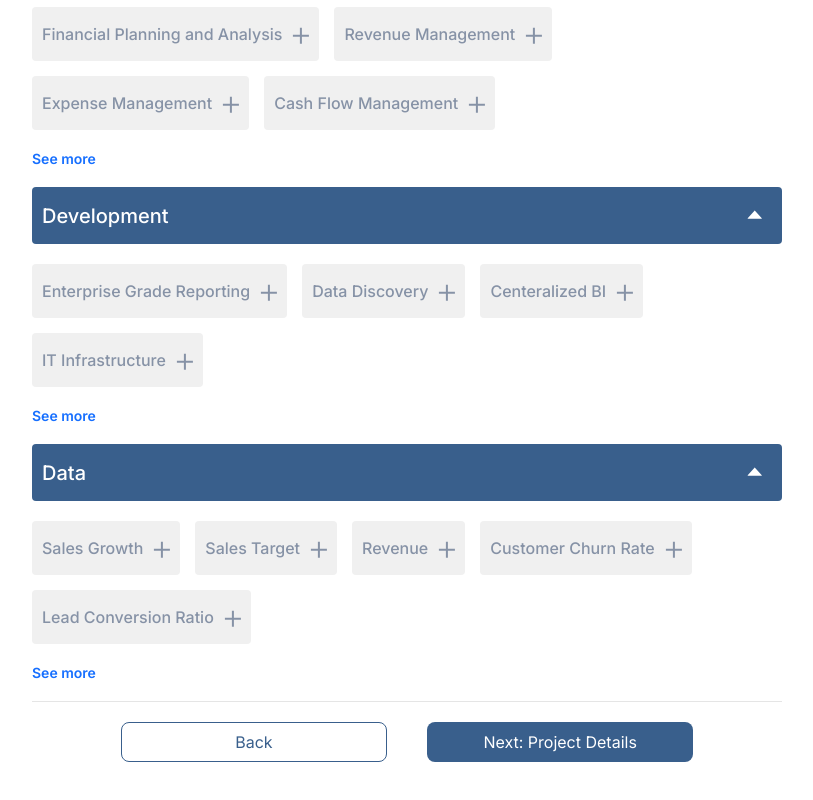
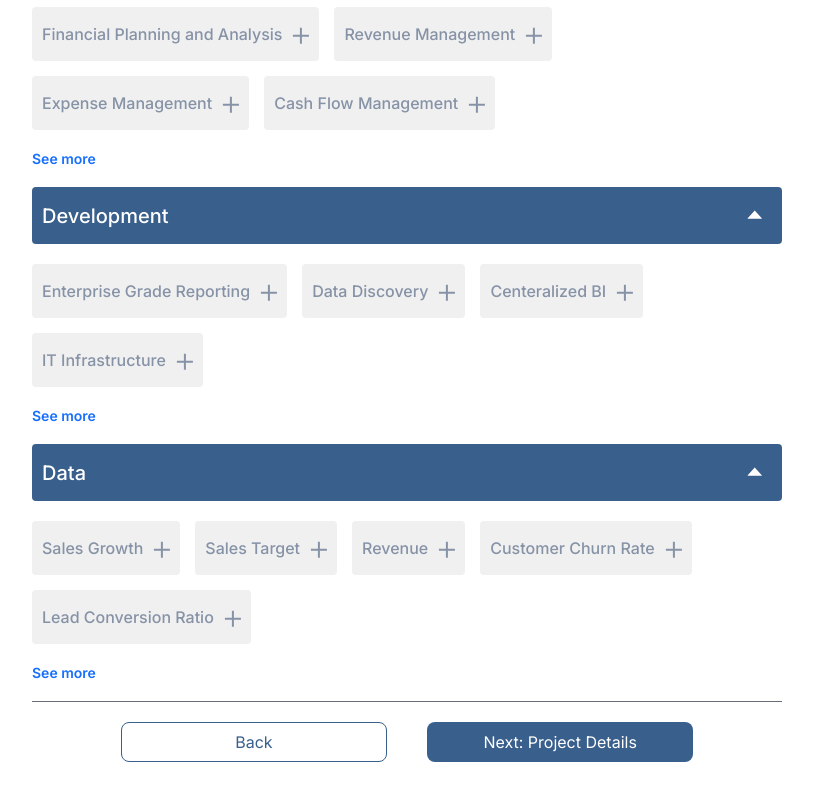
Before and after one commit to n-exp/toptalent-platform, a React (Create React App) app: page / in a window 1280 px wide. Shown: the part 833-1633 px from the top of the page, without its empty margins (233-1046 px from the left). Built offline with nearby package versions, Linux system fonts and the light colour scheme.

Commit message:
change: divider color

```diff
--- a/src/pages/KPIs/KPIsPage.scss
+++ b/src/pages/KPIs/KPIsPage.scss
@@ -14,4 +14,8 @@
     font-size: 0.875rem;
     line-height: 1.0625rem;
   }
+
+  hr {
+    border-top: 1px solid #696f79;
+  }
 }
```
